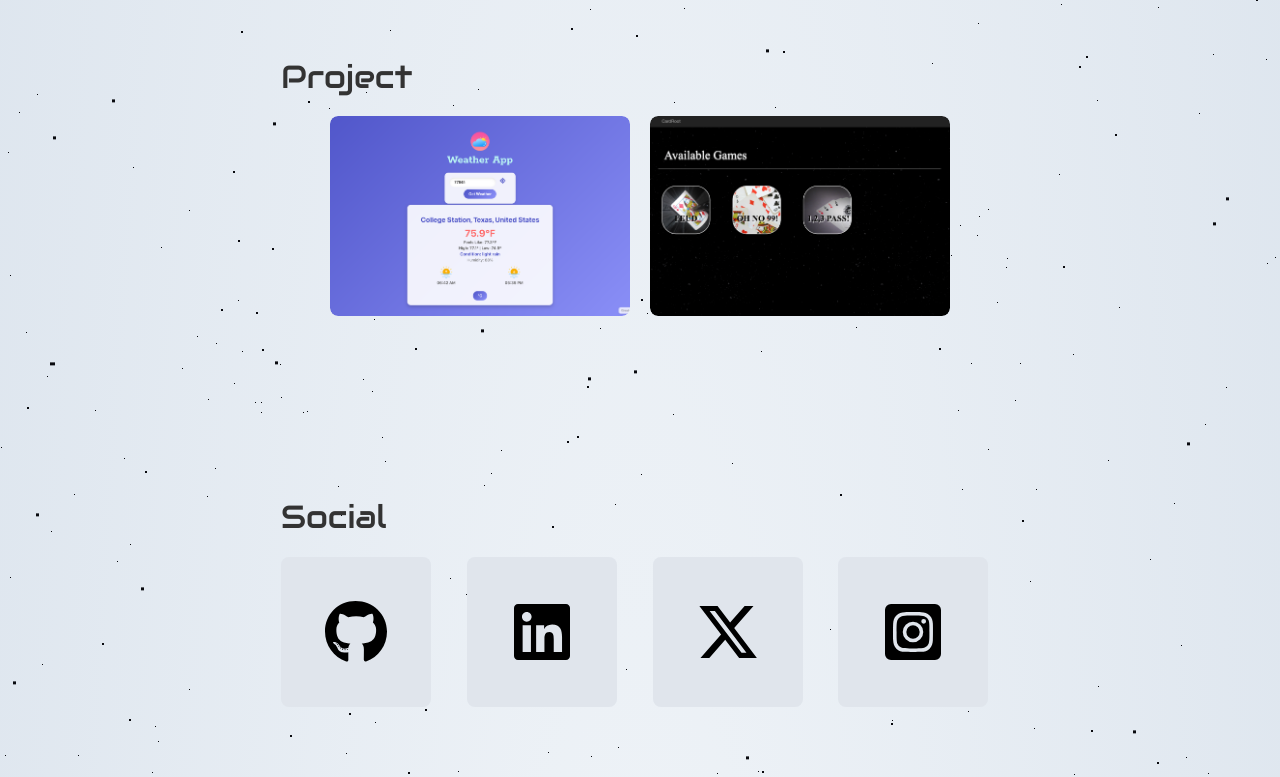
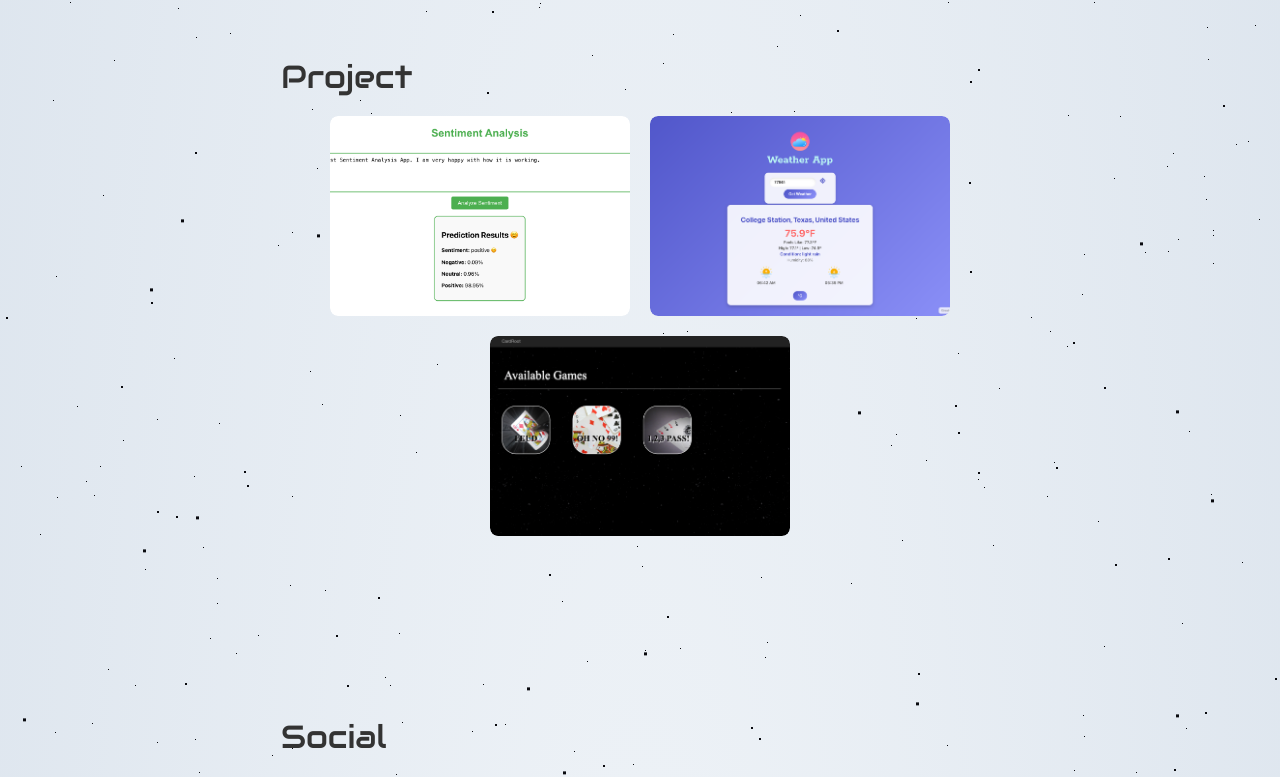
Before and after one commit to ankitrijal2054/portfolio_website, a React (Create React App) app: page / in a window 1280 px wide. Shown: the part 2020-2797 px from the top of the page. Built offline with nearby package versions, Linux system fonts and the light colour scheme; a web font is replaced by a local one.

Commit message:
Added new project tile

```diff
--- a/src/components/Project.js
+++ b/src/components/Project.js
@@ -4,6 +4,7 @@ import { Container, Card } from "react-bootstrap";
 import "../styles/Project.css";
 import weatherimg from "../image/weather.png";
 import cardgameimg from "../image/cardgame.png";
+import sentimentimg from "../image/sentiment.png";
 
 function Project() {
   return (
@@ -12,6 +13,20 @@ function Project() {
         <Card.Body>
           <Card.Title className="theme-card-title">Project</Card.Title>
           <div className="project-tiles">
+            <a
+              href="https://sentiment-analysis-app-33hz.onrender.com"
+              target="_blank"
+              rel="noopener noreferrer"
+              className="project-tile"
+            >
+              <div className="project-tile-inner">
+                <img
+                  src={sentimentimg}
+                  alt="Sentiment App"
+                  className="project-image"
+                />
+              </div>
+            </a>
             <a
               href="https://weather-app-3jmk.onrender.com/"
               target="_blank"
```
Also changed, not shown: src/image/sentiment.png (added).
